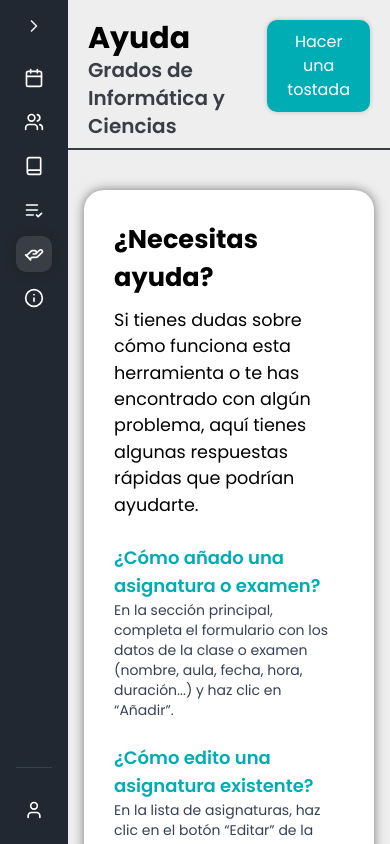
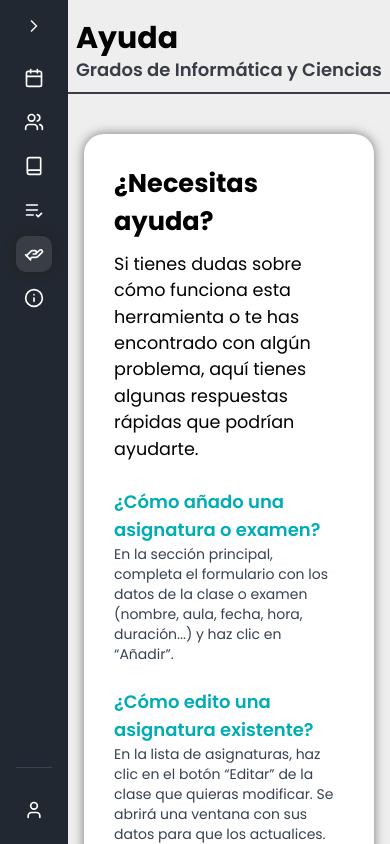
Before and after one commit to Mendana/horariosPceo-AdminPanel, a React (Vite) app: page /help in a window 390 px wide. Built offline with nearby package versions, Linux system fonts and the light colour scheme; sample sign-in values are in the browser's storage.

Commit message:
Simplifies header and improves mobile responsiveness
Removes unused toast notification feature and adjusts header styling for better mobile compatibility:
- Enhances padding for small screens
- Adjusts text size for better mobile readability
- Removes experimental toast notification functionality

```diff
--- a/src/components/HeaderNav.jsx
+++ b/src/components/HeaderNav.jsx
@@ -1,38 +1,9 @@
-import { toast } from 'react-hot-toast';
-
 export function HeaderNav({ title }) {
-
-    // For doing a toast, do not think this is useful at all
-    const hacerTostada = () => {
-        const promesa = new Promise((resolve, reject) => {
-          setTimeout(() => {
-            const suerte = Math.random(); // número entre 0 y 1
-            if (suerte < 0.7) {
-              resolve(); // 70% de éxito
-            } else {
-              reject(new Error('🔥 Se quemó...'));
-            }
-          }, 2000);
-        });
-
-        toast.promise(promesa, {
-          loading: 'Haciendo la tostada...',
-          success: '¡Tostada lista! 🥳',
-          error: 'Se quemó la tostada 😵‍💫',
-        });
-      };
-
-
     return(
-        <section className='flex flex-row justify-between px-5 pt-5 pb-2 border-b-2 border-[var(--secondary-black)]'>
+        <section className='flex flex-row justify-between pl-2 sm:px-5 pt-5 pb-2 border-b-2 border-[var(--secondary-black)]'>
             <div>
                 <h1 className="text-3xl font-bold">{title}</h1>
-                <h3 className='text-xl font-semibold text-[var(--secondary-black)]'>Grados de Informática y Ciencias</h3>
-            </div>
-            <div>
-                <button className='submit-button' onClick={hacerTostada}>
-                    Hacer una tostada
-                </button>
+                <h3 className='text-lg sm:text-xl font-semibold text-[var(--secondary-black)]'>Grados de Informática y Ciencias</h3>
             </div>
         </section>
     )
```
